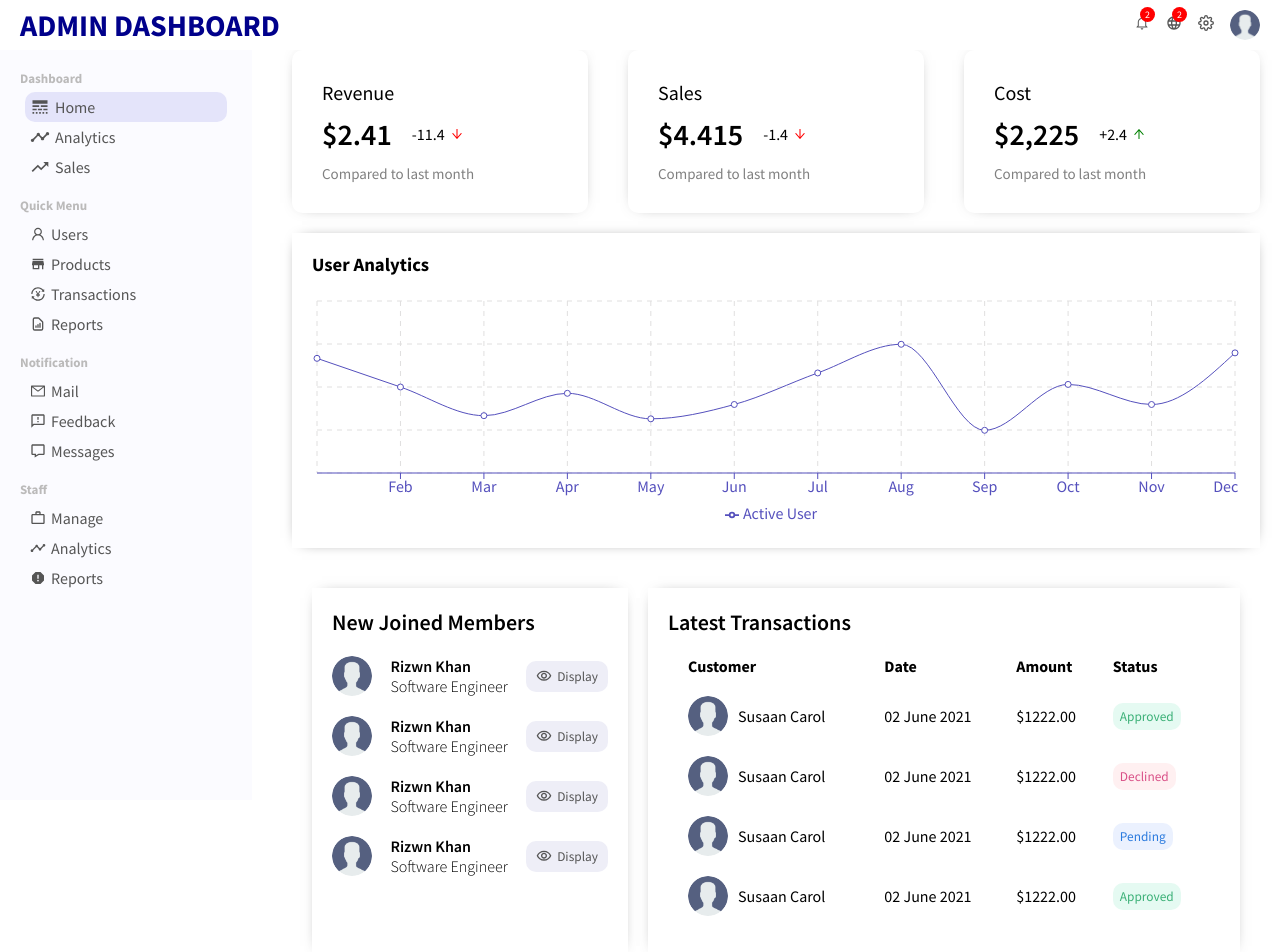
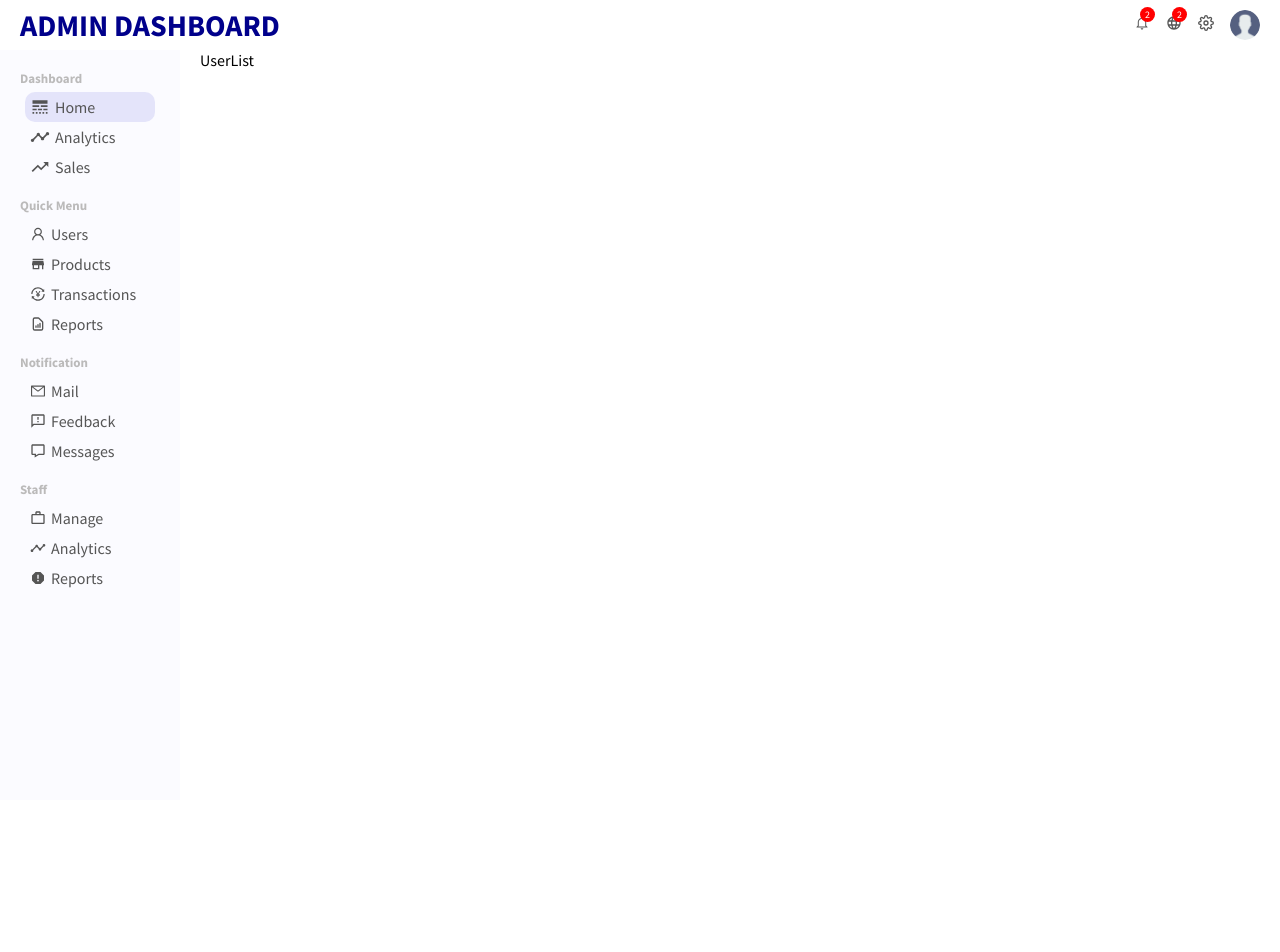
Before and after one commit to rizTech/react-admin-dashboard, a React (Create React App) app: page /users in a window 1280 px wide. Shown: the top 952 px of the page. After the commit the page ends 800 px from the top, so only its background shows below. Built offline with nearby package versions, Linux system fonts and the light colour scheme.

Commit message:
ADD: userList

```diff
--- a/package.json
+++ b/package.json
@@ -8,6 +8,7 @@
     "@testing-library/user-event": "^13.5.0",
     "react": "^18.1.0",
     "react-dom": "^18.1.0",
+    "react-router-dom": "^6.3.0",
     "react-scripts": "^2.1.3",
     "recharts": "^2.1.10",
     "web-vitals": "^2.1.4"
--- a/src/App.css
+++ b/src/App.css
@@ -1,4 +1,4 @@
 .container {
     display: flex;
-    position: relative
+    position: relative;
 }
--- a/src/App.js
+++ b/src/App.js
@@ -3,16 +3,26 @@
 import Topbar from './components/topbar/Topbar';
 import Sidebar from './components/sidebar/Sidebar'
 import Home from './pages/home/Home';
+import UserList from './pages/userList/UserList';
+
+import {
+  BrowserRouter as Router,
+  Routes,
+  Route
+} from "react-router-dom";
 
 function App() {
   return (
-    <div>
+    <Router>
       <Topbar />
       <div className='container'>
         <Sidebar />
-        <Home />
+        <Routes>
+          <Route index element={<Home />} />
+          <Route path='/users' element={<UserList />} />
+        </Routes>
       </div>
-    </div>
+    </Router>
   );
 }
 
--- a/src/components/sidebar/sidebar.css
+++ b/src/components/sidebar/sidebar.css
@@ -2,15 +2,15 @@
     flex: 1;
     height: calc(100vh - 50px);
     background-color: rgb(251, 251, 255);
-    position: sticky;
-    top: 50px;
-    z-index: 999;
     margin-right:20px;
 }
 
 .sidebarWrapper {
     padding: 20px;
     color: #555;
+    position: sticky;
+    position: -webkit-sticky;
+    top: 50px;
 }
 
 .sidebarMenu {
--- a/src/pages/home/home.css
+++ b/src/pages/home/home.css
@@ -1,10 +1,11 @@
 .home {
-    flex: 4;
+    flex: 6;
     height: calc(100vh - 50px);
+    padding-top: 10px;
 }
 
 .homeWidgets {
     display: flex;
-    margin: 20px;
-    padding: 20px;
+    margin: 10px;
+    padding: 10px;
 }
--- /dev/null
+++ b/src/pages/userList/UserList.jsx
@@ -0,0 +1,8 @@
+import React from 'react'
+import './userList.css'
+
+export default function UserList() {
+  return (
+    <div className='userList'>UserList</div>
+  )
+}
--- /dev/null
+++ b/src/pages/userList/userList.css
@@ -0,0 +1,3 @@
+.userList {
+    flex: 6;
+}
```
Also changed, not shown: 1 other file (tests, documents, lock files or other folders).
